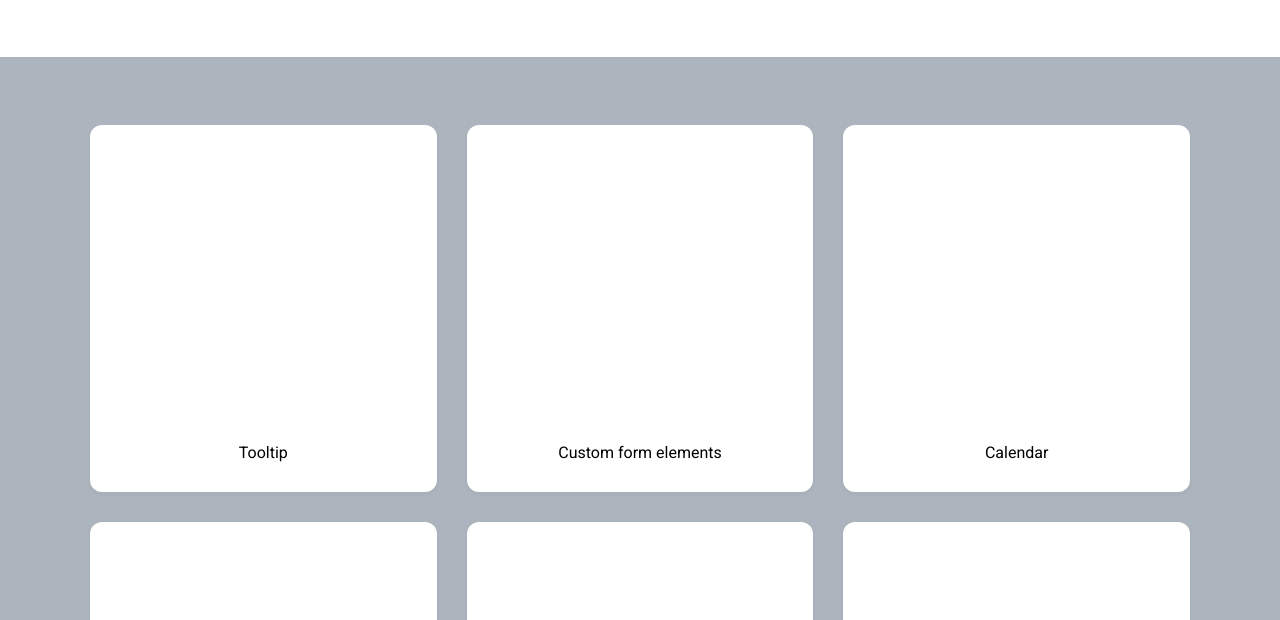
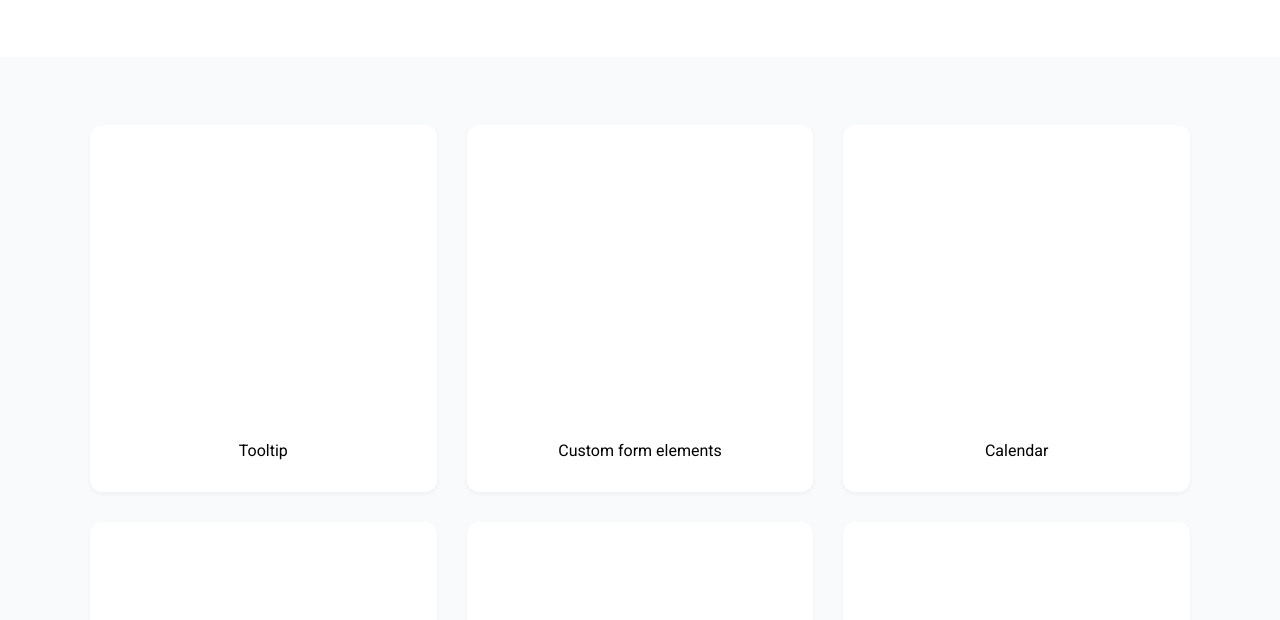
Before and after one commit to js-tasks-ru/htmlcss-20221107_stepan-vasiliuk, a website: page index.html in a window 1280 px wide. Shown: the part 180-800 px from the top of the page. Drawn offline with Linux system fonts and the light colour scheme.

Commit message:
cards-fixes

```diff
--- a/assets/css/main.css
+++ b/assets/css/main.css
@@ -36,6 +36,7 @@
     --secondary: var(--purple);
 }
 
-* {
+html, body {
+    height: 100vh;
     font-family: 'Roboto', sans-serif;
 }
--- a/components/card/card.css
+++ b/components/card/card.css
@@ -2,23 +2,22 @@
     background: var(--white);
     border-radius: 12px;
     box-shadow: 0px 2px 4px rgba(33, 36, 41, 0.05);
-    max-width: 350px;
     height: 367px;
-    flex: 1 0 30%;
-}
+    flex: 1 0 auto;
 
-.preview__card {
     display: flex;
     flex-direction: column;
     justify-content: space-between;
-    padding-bottom: 30px;
+    padding: 32px;
     align-items: center;
     box-sizing: border-box;
 }
 
-.card__text{
-    display: block;
+.preview__card {
+    width: calc(100% / 3 - 30px);
+}
 
+.card__text {
     font-family: 'Roboto';
     font-style: normal;
     font-weight: 500;
--- a/components/page/page.css
+++ b/components/page/page.css
@@ -0,0 +1,10 @@
+.page {
+    height: 100%;
+    display: flex;
+    flex-direction: column;
+
+}
+
+.page__main {
+    flex-grow: 1;
+}
--- a/components/preview/preview.css
+++ b/components/preview/preview.css
@@ -1,5 +1,5 @@
 .preview {
-    background: #ACB5BD;
+    background: #F9FAFC;
 }
 
 .preview__cards {
--- a/index.html
+++ b/index.html
@@ -12,7 +12,7 @@
             <h1 class="header__title">Reusable component library</h1>
         </div>
     </header>
-    <main class="preview">
+    <main class="preview page__main">
         <div class="container">
             <div class="preview__cards">
                 <div class="card preview__card">
```
